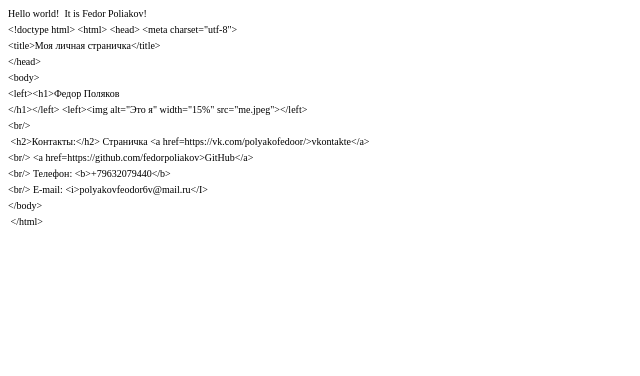
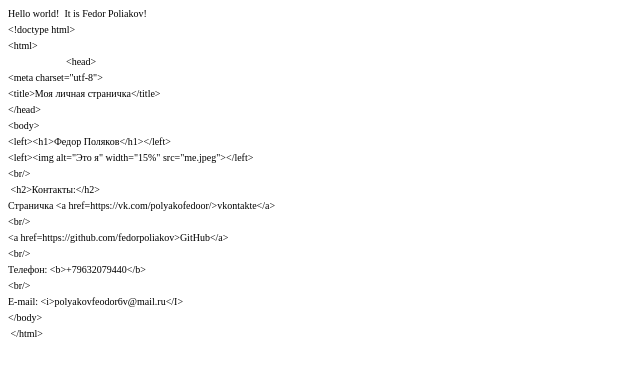
Before and after one commit to fedorpoliakov/fedorpoliakov.github.io, a plain HTML site: page index.html in a window 1280 px wide. Shown: the whole page, without its empty margins (0-640 px from the left). Drawn offline with Linux system fonts and the light colour scheme.

Commit message:
Add files via upload

```diff
--- a/index.html
+++ b/index.html
@@ -8,21 +8,29 @@
   <meta name="CocoaVersion" content="2575.7">
   <style type="text/css">
     p.p1 {margin: 0.0px 0.0px 5.0px 18.0px; text-indent: -18.0px; font: 10.0px Symbol; color: #000000}
+    span.Apple-tab-span {white-space:pre}
   </style>
 </head>
 <body>
 <p class="p1">Hello world!<span class="Apple-converted-space">  </span>It is Fedor Poliakov!<span class="Apple-converted-space"> </span></p>
-<p class="p1">&lt;!doctype html&gt; &lt;html&gt; &lt;head&gt; &lt;meta charset="utf-8"&gt; <span class="Apple-converted-space"> </span></p>
+<p class="p1">&lt;!doctype html&gt;</p>
+<p class="p1">&lt;html&gt;<span class="Apple-converted-space"> </span></p>
+<p class="p1"><span class="Apple-tab-span">	</span><span class="Apple-tab-span">	</span>&lt;head&gt;</p>
+<p class="p1">&lt;meta charset="utf-8"&gt; <span class="Apple-converted-space"> </span></p>
 <p class="p1">&lt;title&gt;Моя личная страничка&lt;/title&gt;<span class="Apple-converted-space"> </span></p>
 <p class="p1">&lt;/head&gt;<span class="Apple-converted-space"> </span></p>
 <p class="p1">&lt;body&gt; <span class="Apple-converted-space"> </span></p>
-<p class="p1">&lt;left&gt;&lt;h1&gt;Федор Поляков</p>
-<p class="p1">&lt;/h1&gt;&lt;/left&gt; &lt;left&gt;&lt;img alt="Это я" width="15%" src="me.jpeg"&gt;&lt;/left&gt;<span class="Apple-converted-space"> </span></p>
+<p class="p1">&lt;left&gt;&lt;h1&gt;Федор Поляков&lt;/h1&gt;&lt;/left&gt;<span class="Apple-converted-space"> </span></p>
+<p class="p1">&lt;left&gt;&lt;img alt="Это я" width="15%" src="me.jpeg"&gt;&lt;/left&gt;<span class="Apple-converted-space"> </span></p>
 <p class="p1">&lt;br/&gt;</p>
-<p class="p1"><span class="Apple-converted-space"> </span>&lt;h2&gt;Контакты:&lt;/h2&gt; Страничка &lt;a href=https://vk.com/polyakofedoor/&gt;vkontakte&lt;/a&gt;<span class="Apple-converted-space"> </span></p>
-<p class="p1">&lt;br/&gt; &lt;a href=https://github.com/fedorpoliakov&gt;GitHub&lt;/a&gt;<span class="Apple-converted-space"> </span></p>
-<p class="p1">&lt;br/&gt; Телефон: &lt;b&gt;+79632079440&lt;/b&gt;<span class="Apple-converted-space"> </span></p>
-<p class="p1">&lt;br/&gt; E-mail: &lt;i&gt;polyakovfeodor6v@mail.ru&lt;/I&gt;<span class="Apple-converted-space"> </span></p>
+<p class="p1"><span class="Apple-converted-space"> </span>&lt;h2&gt;Контакты:&lt;/h2&gt;<span class="Apple-converted-space"> </span></p>
+<p class="p1">Страничка &lt;a href=https://vk.com/polyakofedoor/&gt;vkontakte&lt;/a&gt;<span class="Apple-converted-space"> </span></p>
+<p class="p1">&lt;br/&gt;<span class="Apple-converted-space"> </span></p>
+<p class="p1">&lt;a href=https://github.com/fedorpoliakov&gt;GitHub&lt;/a&gt;<span class="Apple-converted-space"> </span></p>
+<p class="p1">&lt;br/&gt;<span class="Apple-converted-space"> </span></p>
+<p class="p1">Телефон: &lt;b&gt;+79632079440&lt;/b&gt;<span class="Apple-converted-space"> </span></p>
+<p class="p1">&lt;br/&gt;<span class="Apple-converted-space"> </span></p>
+<p class="p1">E-mail: &lt;i&gt;polyakovfeodor6v@mail.ru&lt;/I&gt;<span class="Apple-converted-space"> </span></p>
 <p class="p1">&lt;/body&gt;</p>
 <p class="p1"><span class="Apple-converted-space"> </span>&lt;/html&gt;</p>
 </body>
```
